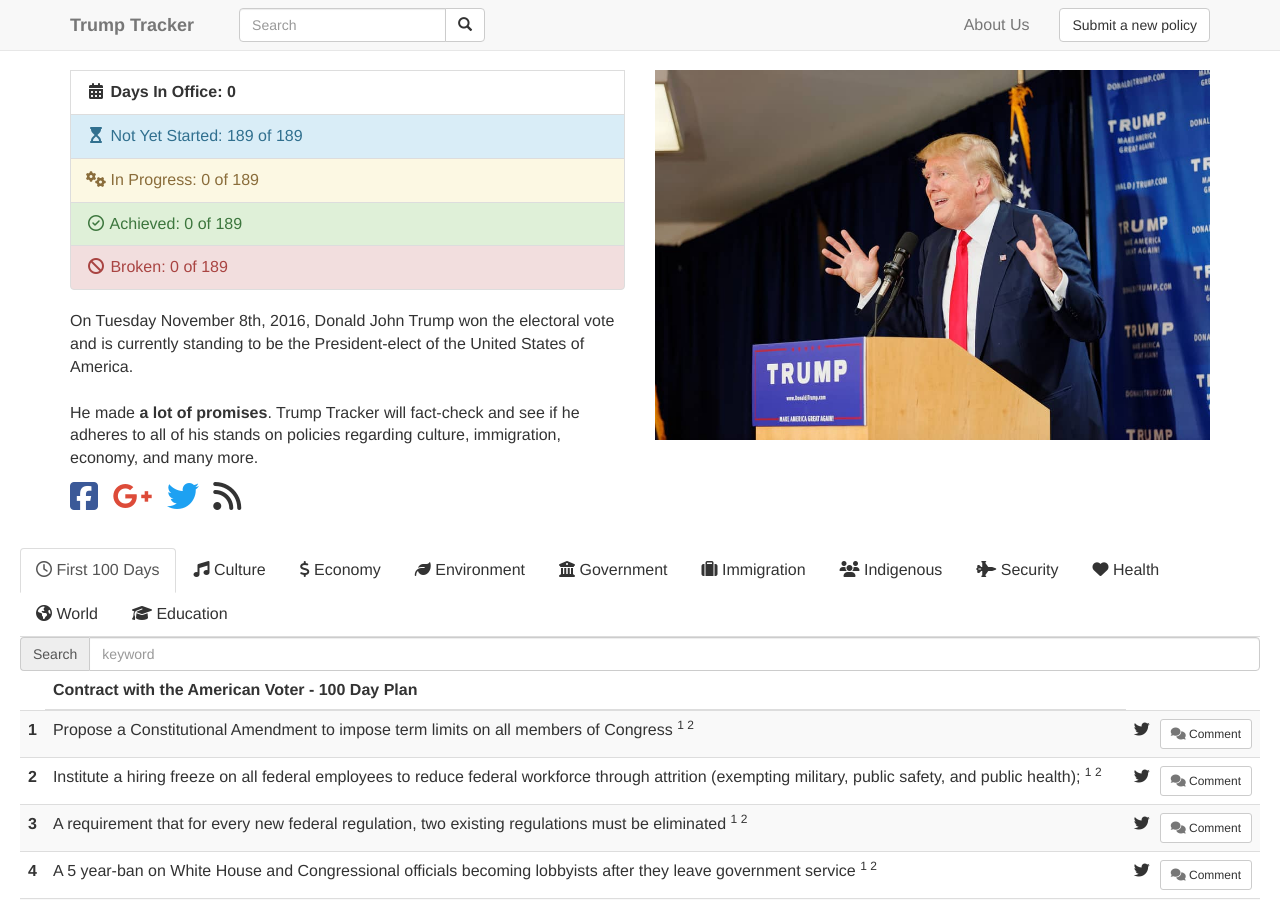
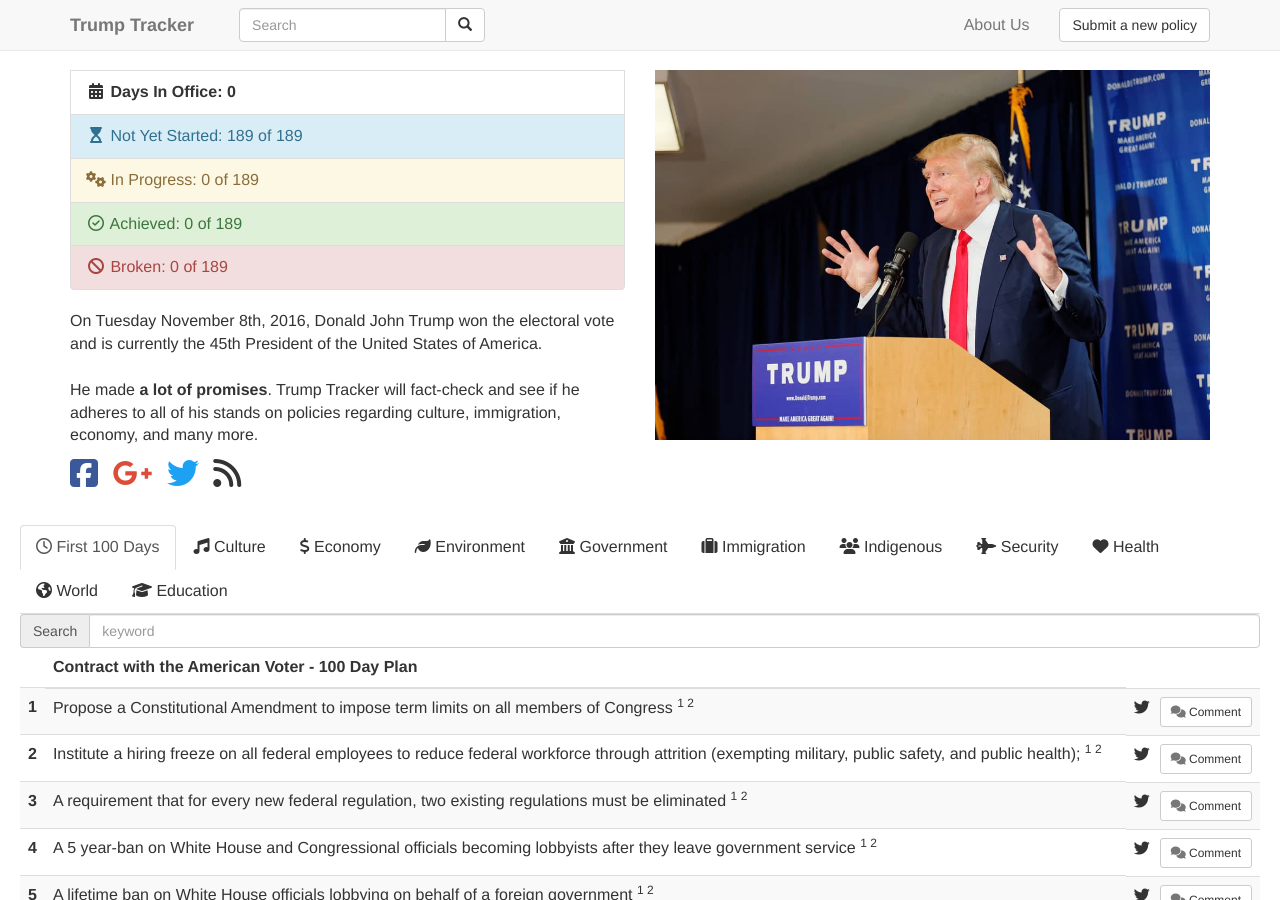
Before and after one commit to TrumpTracker/trumptracker.github.io, a Jekyll site: the page built from index.html, in a window 1280 px wide and 900 px high. Built offline with Jekyll 4.4.1, drawn with Linux system fonts in a browser that asks for light colours; nearby versions of some CDN libraries.

Commit message:
Trump is president now, small fix

```diff
--- a/index.html
+++ b/index.html
@@ -46,7 +46,7 @@
                 </li>
             </ul>
             <p>
-                On Tuesday November 8th, 2016, Donald John Trump won the electoral vote and is currently standing to be the President-elect of the United States of America.
+                On Tuesday November 8th, 2016, Donald John Trump won the electoral vote and is currently the 45th President of the United States of America.
                 <br /><br />
                 He made <b>a lot of promises</b>. Trump Tracker will fact-check and see if he adheres to all of his stands on policies regarding culture, immigration, economy, and many more.
             </p>
```
